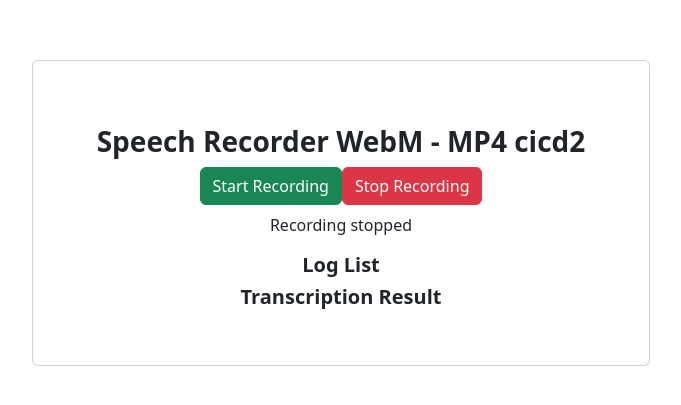
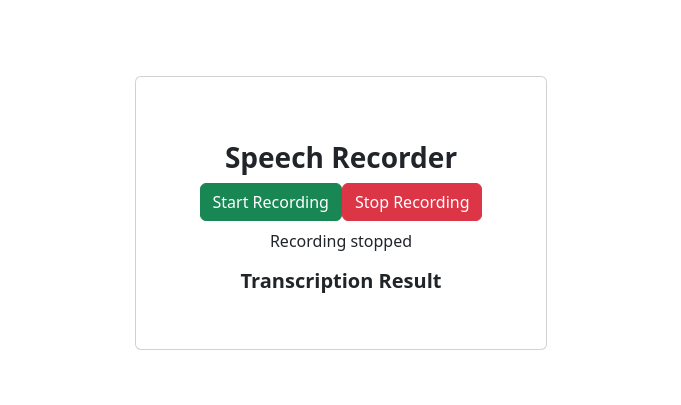
Before and after one commit to Jiegrein/SpeechToTextFrontEndReact, a React (Vite) app: page / in a window 1280 px wide. Shown: the part 219-624 px from the top of the page, without its empty margins (299-980 px from the left). Built offline with nearby package versions, Linux system fonts and the light colour scheme.

Commit message:
fix name

```diff
--- a/src/App.tsx
+++ b/src/App.tsx
@@ -210,7 +210,7 @@ const SpeechRecognizer: React.FC = () => {
         <div className="card-body">
           <div className="card-body text-center">
             <div className="speech-recognition-container">
-              <h3><b>Speech Recorder WebM - MP4 cicd2</b></h3>
+              <h3><b>Speech Recorder</b></h3>
               <button
                 className="btn btn-success"
                 onClick={startRecording}
@@ -256,17 +256,6 @@ const SpeechRecognizer: React.FC = () => {
             </div>
           </div>
           <div className="transcription-list">
-            <h5><b>Log List</b></h5>
-            {state.logs.map((log, index) => (
-              <div key={index} className="card bg-light mb-3">
-                <div className="card-body">
-                  <span className="text">{log}</span>
-                  <br />
-                </div>
-              </div>
-            ))}
-          </div>
-          <div className="transcription-list">
             <h5><b>Transcription Result</b></h5>
             {state.entries.map((entry, index) => (
               <div key={index} className="card bg-light mb-3">
```
